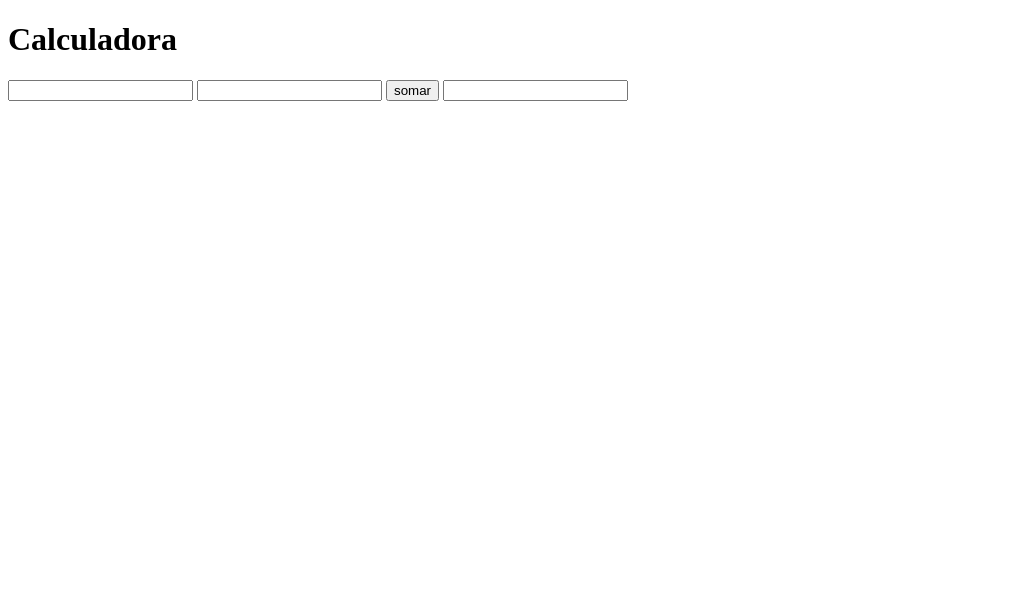
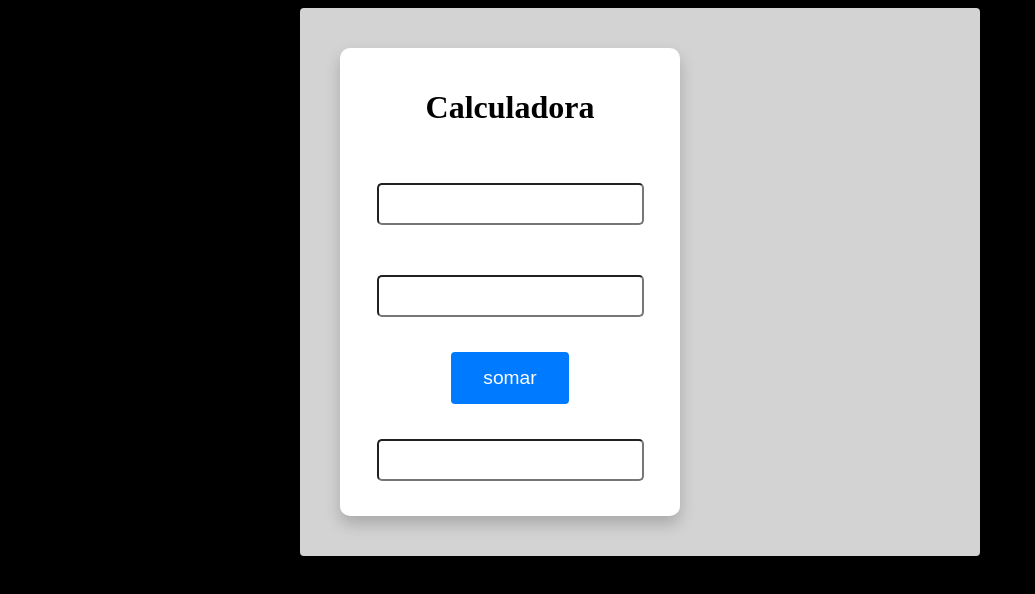
Before and after one commit to FelipePaterni/bootcamp-devjr-modulo3-calc, a plain HTML site: page index.html in a window 1280 px wide. Shown: the whole page, without its empty margins (0-1035 px from the left). Drawn offline with Linux system fonts and the light colour scheme.

Commit message:
closes #2 - add CSS styles for calculator layout and input elements

```diff
--- a/index.html
+++ b/index.html
@@ -1,15 +1,21 @@
 <!DOCTYPE html>
 <html lang="en">
   <head>
-    <meta charset="UTF-8">
-    <meta name="viewport" content="width=device-width, initial-scale=1.0">
+    <meta charset="UTF-8" />
+    <meta name="viewport" content="width=device-width, initial-scale=1.0" />
+    <link rel="stylesheet" href="style.css" />
     <title>Calculadora</title>
   </head>
   <body>
+    <div class="container">
+      <div class="calc">
         <h1>Calculadora</h1>
-    <input type="number" name="" id="">
-    <input type="number" name="" id="">
+        <input type="number" name="" id="" />
+        <input type="number" name="" id="" />
         <button>somar</button>
-    <input readonly>
+        <input type="text" readonly />
+      </div>
+      <div class="history"></div>
+    </div>
   </body>
 </html>
--- /dev/null
+++ b/style.css
@@ -0,0 +1,55 @@
+input{
+    height: 22px;
+    padding: 8px;
+    font-size: 1.2em;
+    margin: 15px 70px;
+    border-radius: 5px;
+    &[type=number]:focus{
+        outline: none;
+        box-shadow: 0 0 5px #3b59ee;
+        border: 2px solid #74d0ff;
+    }
+}
+button{
+    background-color: #007afe;
+    border: none;
+    color: #fff;
+    padding: 15px 32px;
+    text-decoration: none;
+    font-size: 1.2rem;
+    border-radius: 4px;
+    cursor: pointer;
+    &:hover{
+        background-color: #0069d9;
+        box-shadow: 0 8px 16px 0 rgba(0, 0, 0, 0.2);
+
+    }
+}
+body{
+    background-color: #000000;
+
+}
+.container{
+    width: 600px;
+    display: flex;
+    flex-direction:  row;
+    align-items: center;
+    padding: 40px;
+    margin: auto;
+    border-radius: 4px;
+    background-color: #d3d3d3;
+}
+.calc{
+    width: 300px;
+    background-color: #fff;
+    display: flex;
+    flex-direction: column;
+    align-items: center;
+    padding: 20px;
+    row-gap: 20px;
+    border-radius: 10px;
+    box-shadow: 0 8px 16px rgba(0, 0, 0, 0.2);
+}
+.history{
+
+}
```
Lines whose indentation alone changed are shown as unchanged.
